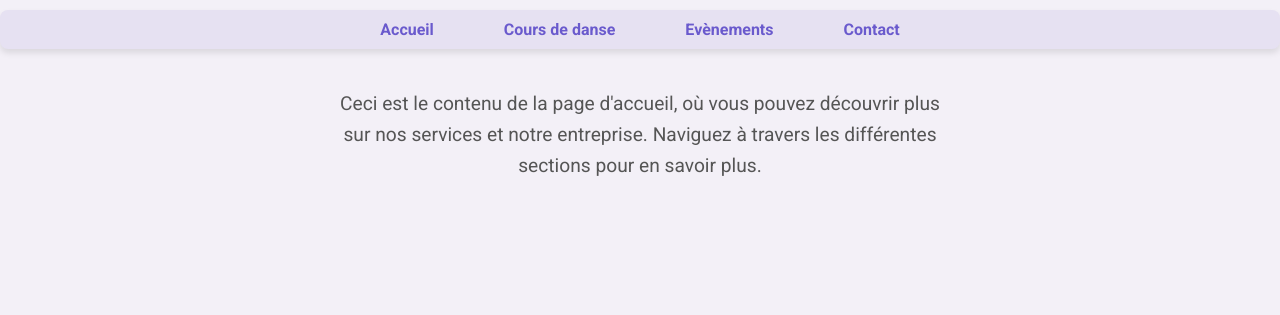
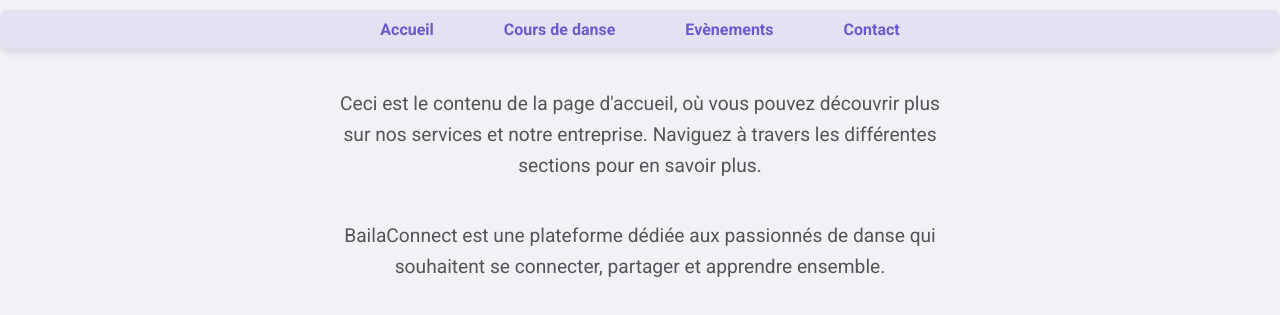
Before and after one commit to morganegsm/BailaConnect, a plain HTML site: page index.html in a window 1280 px wide. Shown: the part 129-444 px from the top of the page. Drawn offline with Linux system fonts and the light colour scheme.

Commit message:
Update index.html

```diff
--- a/index.html
+++ b/index.html
@@ -84,6 +84,6 @@
     </nav>
 
     <p>Ceci est le contenu de la page d'accueil, où vous pouvez découvrir plus sur nos services et notre entreprise. Naviguez à travers les différentes sections pour en savoir plus.</p>
-
+    <p>BailaConnect est une plateforme dédiée aux passionnés de danse qui souhaitent se connecter, partager et apprendre ensemble.</p>
 </body>
 </html>
```
